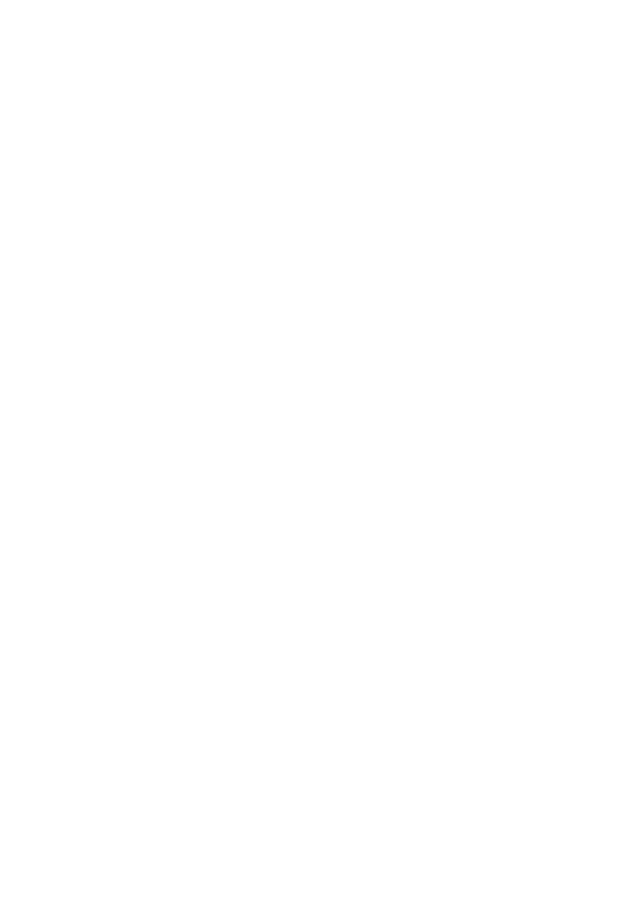
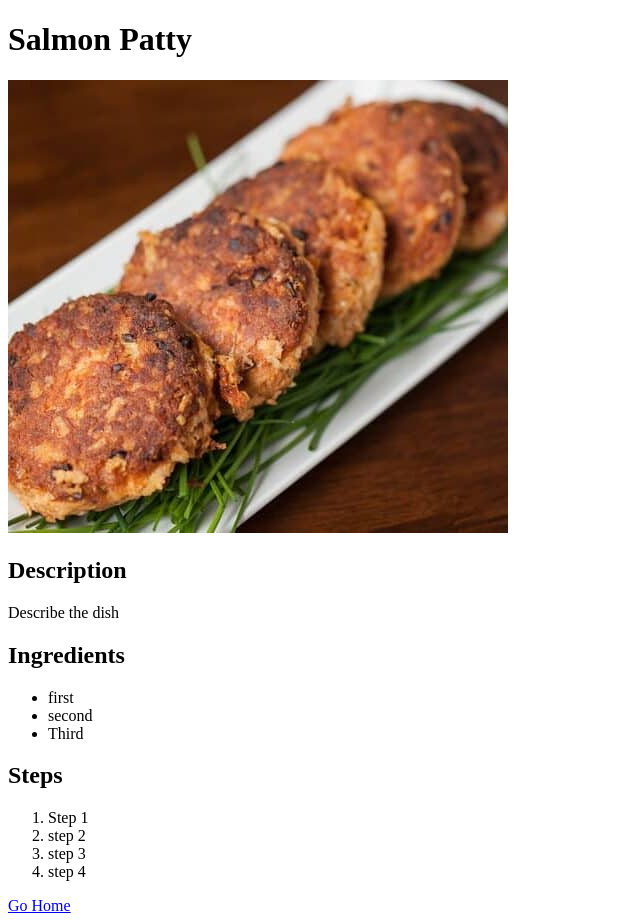
Before and after one commit to urivat/odin-recipes, a plain HTML site: page recipes/salmonpaddy.html in a window 1280 px wide. Shown: the whole page, without its empty margins (0-640 px from the left). Before the commit the page ends 800 px from the top, so only its background shows below. Drawn offline with Linux system fonts and the light colour scheme.

Commit message:
added all recipes. Created description , ingredients , and steps to all recipes. added a go back home link to all recipe pages as well as a unordered list linking the index to all recipe pages.

```diff
--- a/recipes/salmonpaddy.html
+++ b/recipes/salmonpaddy.html
@@ -0,0 +1,28 @@
+<!DOCTYPE html>
+<html lang="en">
+<head>
+    <meta charset="UTF-8">
+    <meta name="viewport" content="width=device-width, initial-scale=1.0">
+    <title>Document</title>
+</head>
+<body>
+    <h1>Salmon Patty</h1>
+    <img src="images/salmon-patties-featured-500x453.jpg">
+    <h2>Description</h2>
+            <p>Describe the dish</p>
+            <h2>Ingredients</h2>
+            <ul>
+                <li>first</li>
+                <li>second</li>
+                <li>Third</li>
+            </ul>
+            <h2>Steps</h2>
+            <ol>
+                <li>Step 1</li>
+                <li>step 2</li>
+                <li>step 3</li>
+                <li>step 4</li>
+            </ol>
+            <a href="../index.html">Go Home</a>
+</body>
+</html>
```
Also changed, not shown: index.html (+2 -1 lines), recipes/chickenparmasean.html (+1 -1 lines), recipes/ravioli.html (+1 -0 lines).
